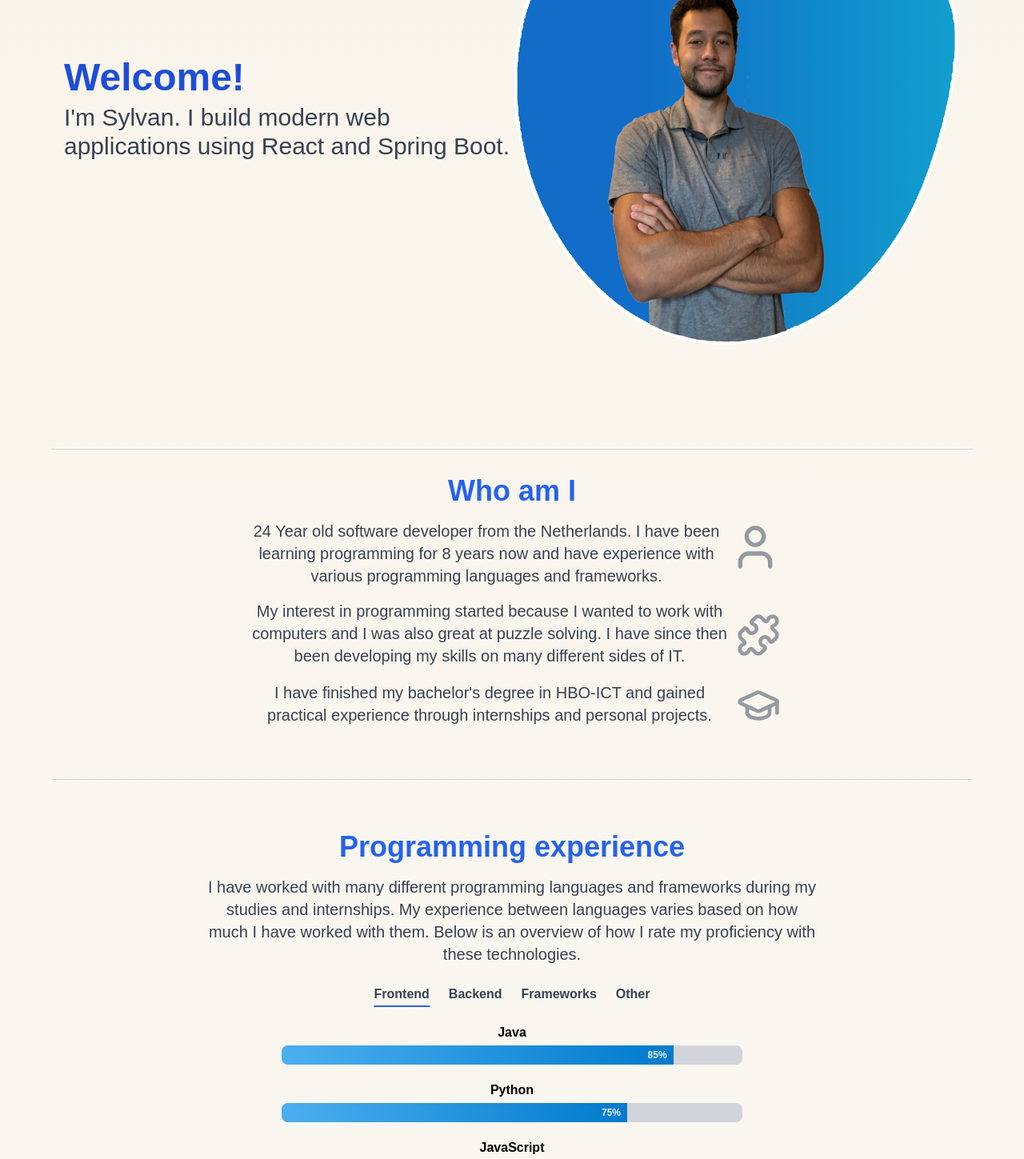
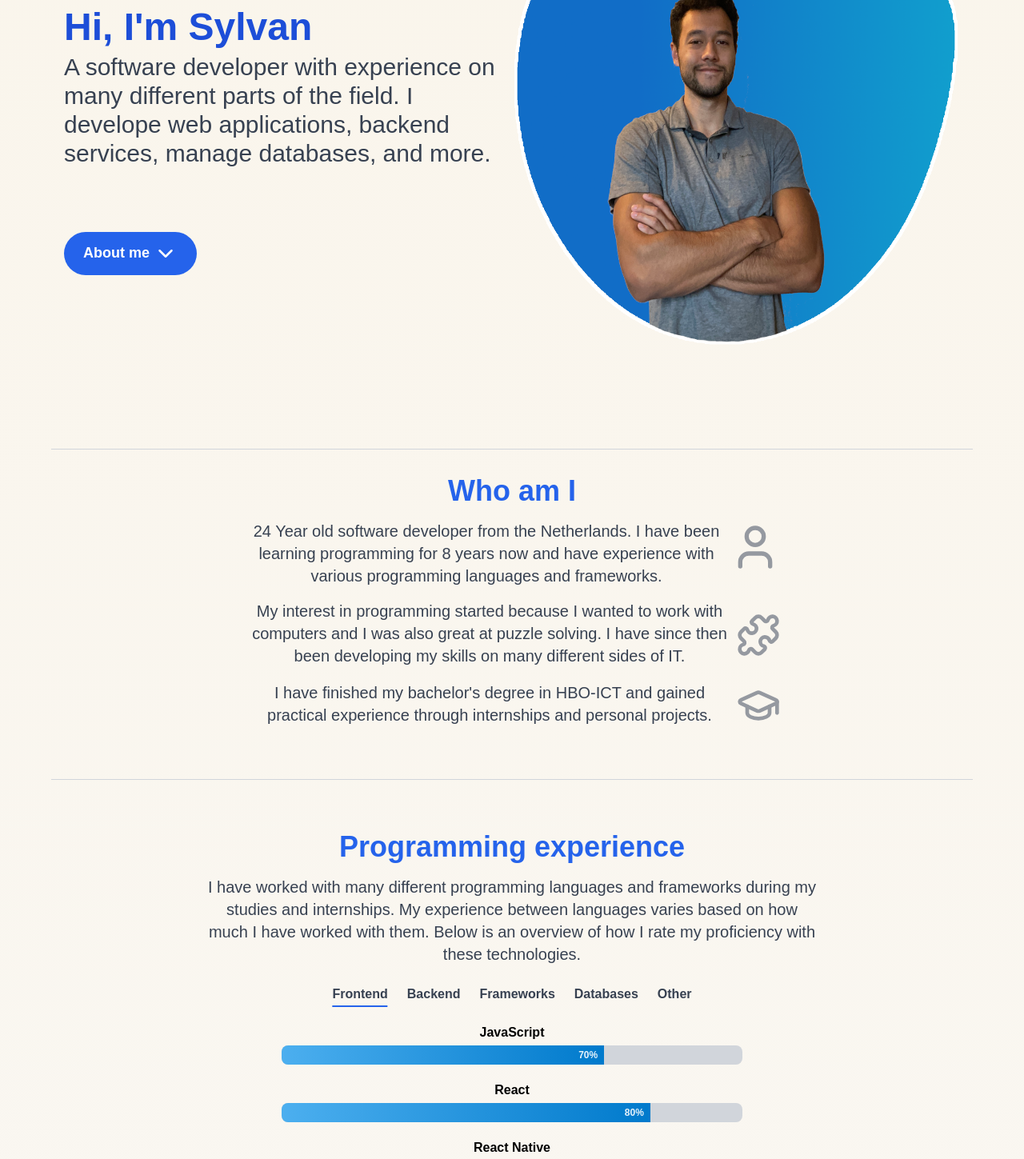
Before and after one commit to sylvan-groot/rb-web-app, a React (Create React App) app in the folder web-frontend/: page / in a window 1280 px wide. Shown: the part 260-1709 px from the top of the page at 80% size. Built offline with nearby package versions, Linux system fonts and the light colour scheme; no server answers.

Commit message:
Updated front-end content

```diff
--- a/web-frontend/src/App.js
+++ b/web-frontend/src/App.js
@@ -3,7 +3,7 @@ import { useEffect, useState } from 'react';
 import Footer from './components/Footer';
 import Skills from './components/Skills';
 import Navbar from './components/navbar';
-import { User, Puzzle, GraduationCap } from "lucide-react";
+import { User, Puzzle, GraduationCap, ChevronDown } from "lucide-react";
 
 function App() {
   const [data, setData] = useState("");
@@ -15,6 +15,13 @@ function App() {
       .catch((err) => console.error("Fetch error:", err));
   }, []);
 
+  const handleScrollToAbout = () => {
+    const aboutSection = document.getElementById("about");
+    if (aboutSection) {
+      aboutSection.scrollIntoView({ behavior: "smooth" });
+    }
+  };
+
   return (
     <div className="App">
       <div className="px-8 sm:px-16 content bg-gradient-to-b from-[#FAF5EB] to-[#F9F9F9] min-h-screen">
@@ -22,11 +29,18 @@ function App() {
         <div className="flex flex-col md:flex-row items-center justify-between px-6 md:px-4 min-h-0 md:min-h-[88vh]">
           <div className="md:w-1/2 w-full text-left pt-8 sm:pt-12 md:pt-0">
             <h2 className="text-3xl sm:text-4xl md:text-5xl font-bold text-blue-700 mb-2">
-              Welcome!
+              Hi, I'm Sylvan
             </h2>
             <h2 className="text-xl sm:text-2xl md:text-3xl text-gray-700 mb-12 md:mb-20">
-              I'm Sylvan. I build modern web applications using React and Spring Boot.
+              A software developer with experience on many different parts of the field.
+              I develope web applications, backend services, manage databases, and more.
             </h2>
+            <button
+              className="bg-blue-600 text-white px-6 py-3 rounded-full text-lg font-semibold hover:bg-blue-700 transition"
+              onClick={handleScrollToAbout}
+            >
+              About me <ChevronDown className="inline-block" size={30} />
+            </button>
           </div>
           <div className="md:w-1/2 flex justify-center md:justify-center">
             <div className="relative">
--- a/web-frontend/src/components/Skills.jsx
+++ b/web-frontend/src/components/Skills.jsx
@@ -4,29 +4,39 @@ import '../App.css';
 
 const skillSets = {
   Frontend: [
-    { name: "Java", exp: 85 },
-    { name: "Python", exp: 75 },
     { name: "JavaScript", exp: 70 },
-    { name: "SQL", exp: 65 }
+    { name: "React", exp: 80 },
+    { name: "React Native", exp: 60 },
+    { name: "Vue.js", exp: 70 },
+    { name: "Tailwind CSS", exp: 60 },
+    { name: "Bootstrap", exp: 50 }
   ],
   Backend: [
-    { name: "React", exp: 80 },
-    { name: "Spring Boot", exp: 70 },
-    { name: "Node.js", exp: 60 },
-    { name: "Express.js", exp: 55 }
+    { name: "Python", exp: 80 },
+    { name: "Java", exp: 70 },
+    { name: "Node.js", exp: 75 },
+    { name: "PHP", exp: 50 }
   ],
   Frameworks: [
-    { name: "Tailwind CSS", exp: 75 },
-    { name: "Bootstrap", exp: 65 },
-    { name: "Django", exp: 50 },
-    { name: "Flask", exp: 45 }
+    { name: "Spring Boot", exp: 60 },
+    { name: "Express.js", exp: 40 },
+    { name: "Django", exp: 80 },
+    { name: "Flask", exp: 80 },
+    { name: "FastAPI", exp: 70 },
+  ],
+  Databases: [
+    { name: "MySQL / MariaDB - SQL", exp: 80 },
+    { name: "PostgreSQL - SQL", exp: 70 },
+    { name: "MongoDB - NoSQL", exp: 60 },
+    { name: "Data modeling & ER diagrams", exp: 70 }
   ],
   Other: [
     { name: "Git", exp: 80 },
     { name: "Docker", exp: 70 },
-    { name: "AWS", exp: 60 },
-    { name: "Linux", exp: 55 },
-    { name: "Agile Methodologies", exp: 50 }
+    { name: "AWS", exp: 50 },
+    { name: "Linux", exp: 50 },
+    { name: "Agile work methods", exp: 70 },
+    { name: "AI technology", exp: 80 }
   ]
 };
 
```
Also changed, not shown: 14 other files (tests, documents, lock files or other folders).
